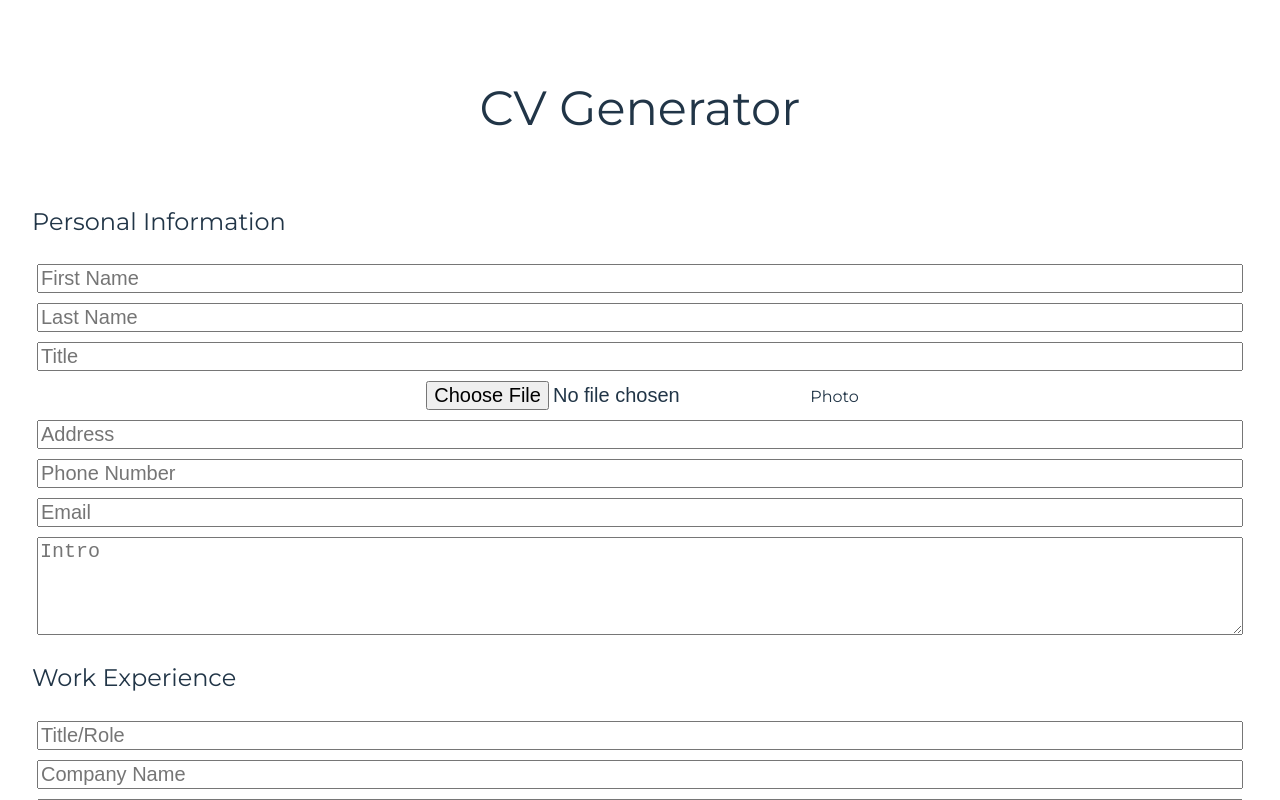
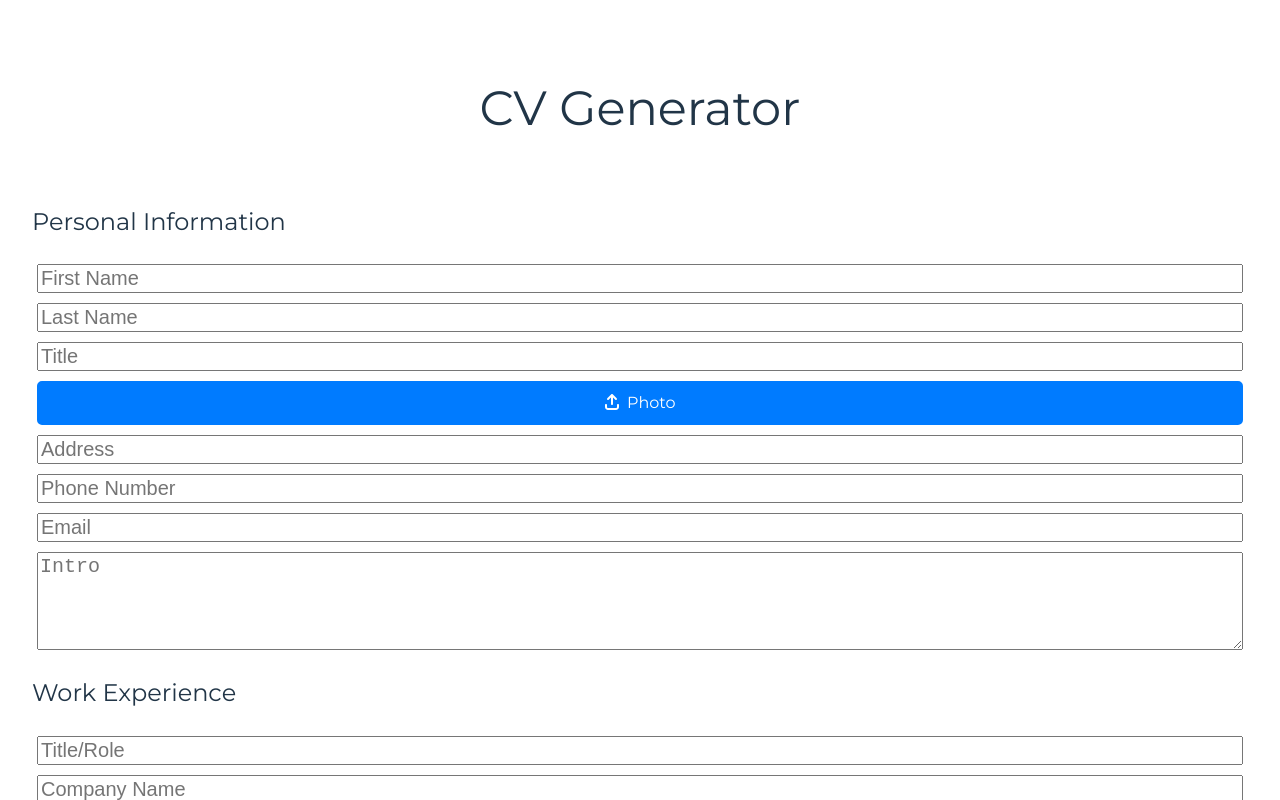
Before and after one commit to manny53365/cv-application, a React app: page / in a window 1280 px wide. Shown: the top 800 px of the page. Built offline with nearby package versions, Linux system fonts and the light colour scheme; the HTML template or start-up script is replaced by a standard one.

Commit message:
added state to all fields and some starter logic to handle file uploads

```diff
--- a/package.json
+++ b/package.json
@@ -12,6 +12,7 @@
   "dependencies": {
     "@fortawesome/fontawesome-svg-core": "^6.5.1",
     "@fortawesome/free-brands-svg-icons": "^6.5.1",
+    "@fortawesome/free-solid-svg-icons": "^6.5.1",
     "@fortawesome/react-fontawesome": "^0.2.0",
     "react": "^18.2.0",
     "react-dom": "^18.2.0"
--- a/src/components/PersonalInfo.jsx
+++ b/src/components/PersonalInfo.jsx
@@ -1,4 +1,6 @@
 import { useState } from 'react';
+import { FontAwesomeIcon } from '@fortawesome/react-fontawesome';
+import { faArrowUpFromBracket } from '@fortawesome/free-solid-svg-icons';
 
 import '../styles/PersonalInfo.css';
 
@@ -6,20 +8,54 @@ export default function PersonalInfo() {
 
     const [fName, setFName] = useState('');
     const [lName, setLName] = useState('');
+    const [title, setTitle] = useState('');
+    const [photo, setPhoto] = useState(null);
+    const [photoErr, setPhotoErr] = useState(null);
+    const [address, setAddress] = useState('');
+    const [number, setNumber] = useState('');
+    const [email, setEmail] = useState('');
+    const [intro, setIntro] = useState('');
+
+    const handleImage = event => {
+      setPhoto(null);
+      let img = event.target.files[0];
+      console.log(img);
+
+      if (!img.type.includes('image')){
+        setPhotoErr('Selected file must be an image');
+        return;
+      }
+
+      if (img.size > 2000000){
+        setPhotoErr('Image file size must be less than 2mb');
+        return;
+      }
+
+      setPhotoErr(null);
+      setPhoto(img);
+      console.log('Photo updated')
+
+    }
 
   return (
     <div className='personal-info'>
         <h2>Personal Information</h2>
         <input type="text" placeholder='First Name' onChange={event => setFName(event.target.value)} value={fName}/>
         <input type="text" placeholder='Last Name' onChange={event => setLName(event.target.value)} value={lName}/>
-        <input type="text" placeholder='Title'/>
-        <label>
-            <input type="file" name='Photo'/>Photo
-        </label>
-        <input type="text" placeholder='Address' />
-        <input type="text" placeholder='Phone Number'/>
-        <input type="text" placeholder='Email'/>
-        <textarea rows="4" placeholder='Intro' />
+        <input type="text" placeholder='Title' onChange={event => setTitle(event.target.value)} value={title}/>
+        <div className="file-upload-wrapper">
+          <input type="file" name='Photo' id="file-upload" onChange={handleImage}/>
+          <label htmlFor="file-upload" className="btn-file-upload">
+          <FontAwesomeIcon icon={faArrowUpFromBracket} />
+            &nbsp; Photo
+          </label>
+          {photoErr && <div className='error'>{photoErr}</div>}
+          {photo && <div>Current photo: {photo.name}</div>}
+        </div>
+        <input type="text" placeholder='Address' onChange={event => setAddress(event.target.value)} value={address} />
+        <input type="text" placeholder='Phone Number' onChange={event => setNumber(event.target.value)} value={number}/>
+        <input type="text" placeholder='Email' onChange={event => setEmail(event.target.value)} value={email}/>
+        <textarea rows="4" placeholder='Intro' onChange={event => setIntro(event.target.value)} value={intro}/>
     </div>
   )
 }
--- a/src/styles/PersonalInfo.css
+++ b/src/styles/PersonalInfo.css
@@ -11,3 +11,26 @@
     font-size: 1.25rem;
     margin: 5px;
 }
+
+.file-upload-wrapper {
+    display: flex;
+    flex-direction: column;
+    overflow: hidden;
+    width: 100%;
+}
+
+.btn-file-upload {
+    border: 2px solid #007bff;
+    color: #ffffff;
+    background-color: #007bff;
+    padding: 8px 20px;
+    margin: 5px;
+    border-radius: 5px;
+    font-size: 16px;
+    cursor: pointer;
+}
+
+.file-upload-wrapper input[type=file] {
+    /* font-size: 50px; */
+    display: none;
+}
```
Also changed, not shown: 1 other file (tests, documents, lock files or other folders).
